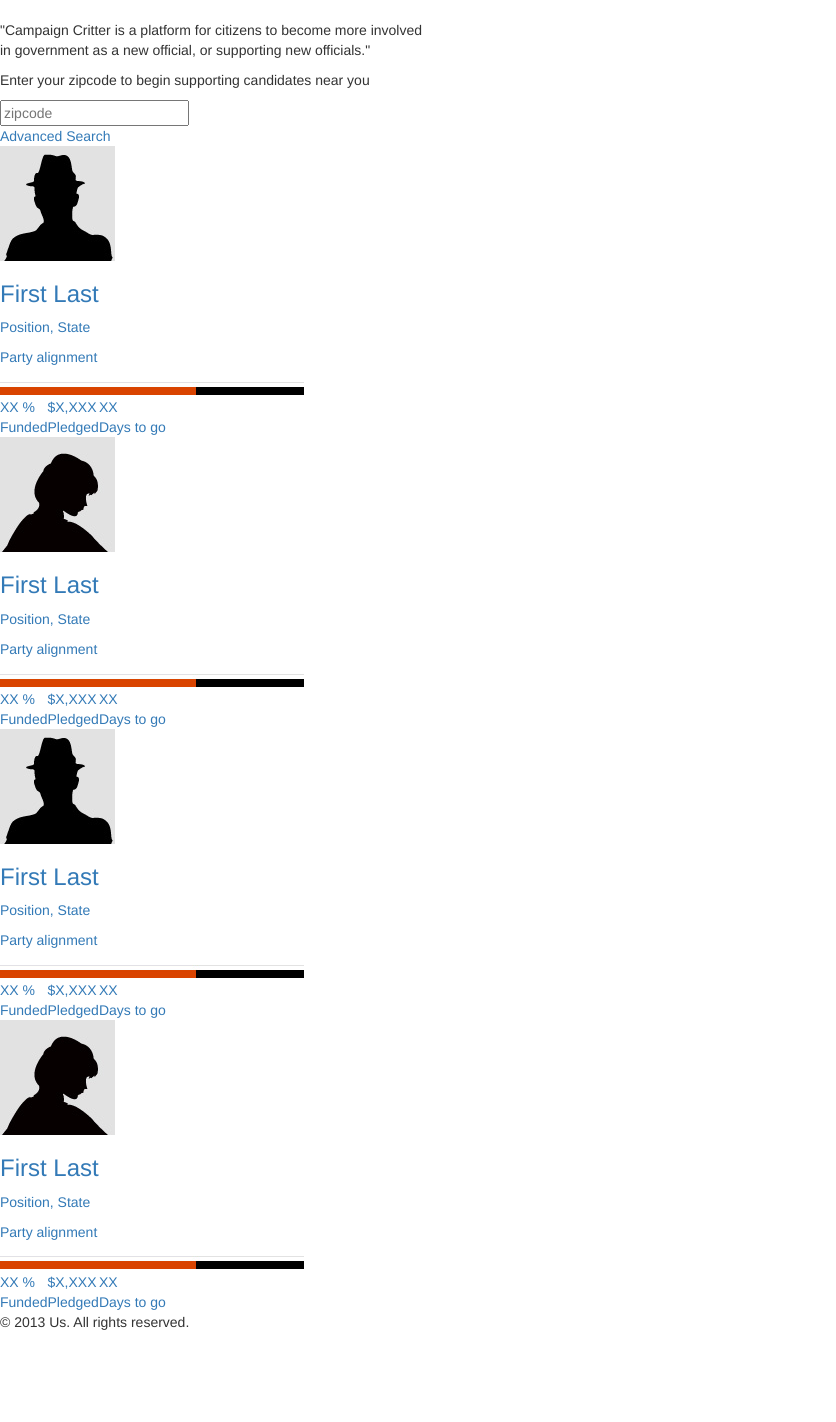
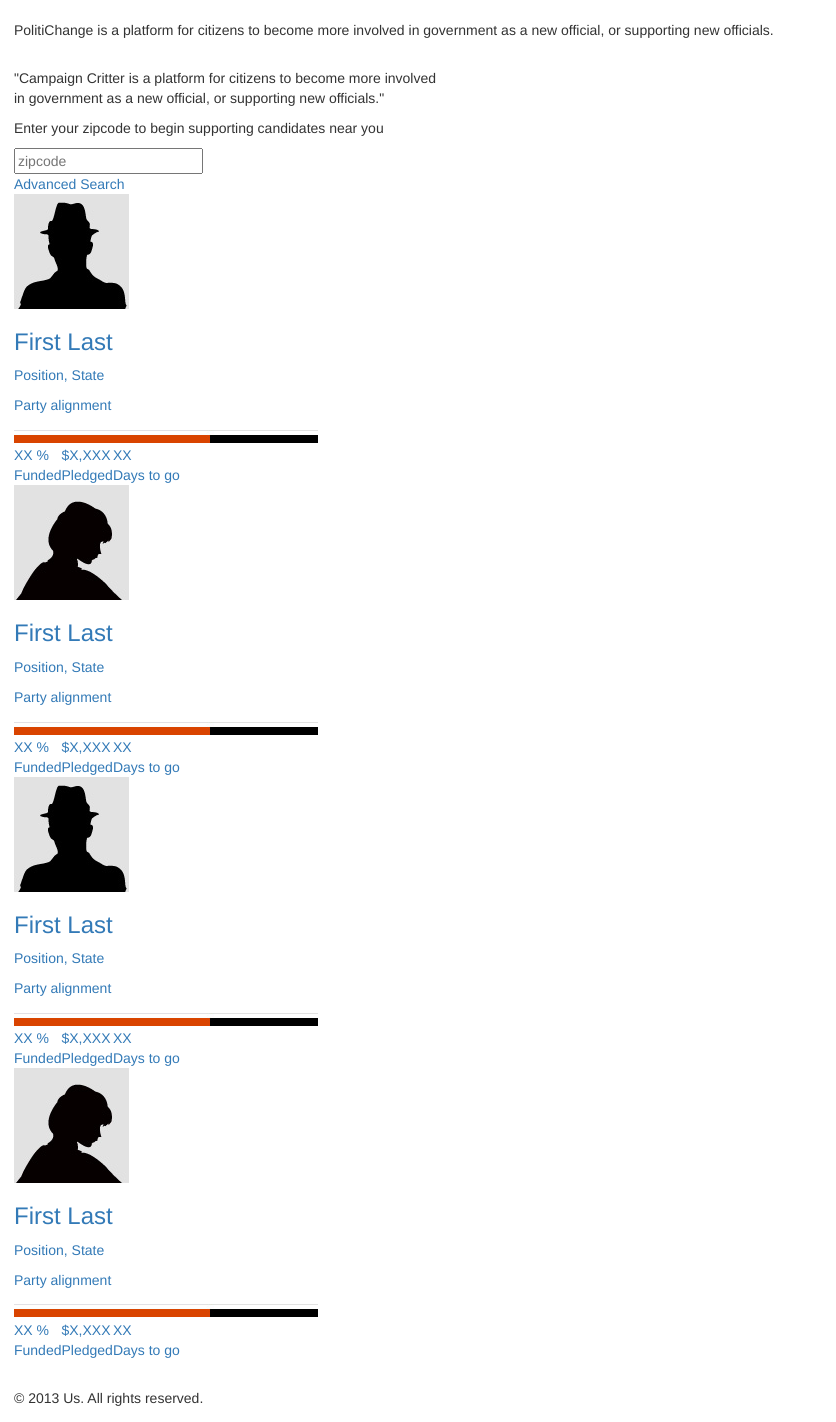
Before and after one commit to samatjain/politichange, a Django app: page /campaign/index in a window 1280 px wide. Shown: the part 110-1532 px from the top of the page, without its empty margins (0-836 px from the left). Before the commit the page ends 1440 px from the top, so only its background shows below. Run offline with Django 3.2, Linux system fonts and the light colour scheme; some libraries are stand-ins or nearby versions.

Commit message:
Move hero unit

```diff
--- /dev/null
+++ b/mauve_duck/agile_otter/static/styles.css
@@ -0,0 +1,8 @@
+article#container,
+footer {
+	padding: 1em;
+}
+
+.hero-unit {
+	margin: 1em;
+}
--- a/mauve_duck/agile_otter/templates/base.html
+++ b/mauve_duck/agile_otter/templates/base.html
@@ -26,6 +26,11 @@
 		</div>
 	</div>
 
+	<div class="hero-unit">
+		<p>PolitiChange is a platform for citizens to become more involved in government as a new official, or supporting new officials.</p>
+	</div>
+
+
 	<article id="container">
 		{% block content %}{% endblock %}
 	</article>
--- a/mauve_duck/agile_otter/templates/index.html
+++ b/mauve_duck/agile_otter/templates/index.html
@@ -3,10 +3,6 @@
 {% block title %}Welcome!{% endblock %}
 
         {% block content %}
-
-				<div class="hero-unit">
-					<p>PolitiChange is a platform for citizens to become more involved in government as a new official, or supporting new officials.</p>
-				</div>
 
         <div id="home">
 					<div class="row-fluid">
```
